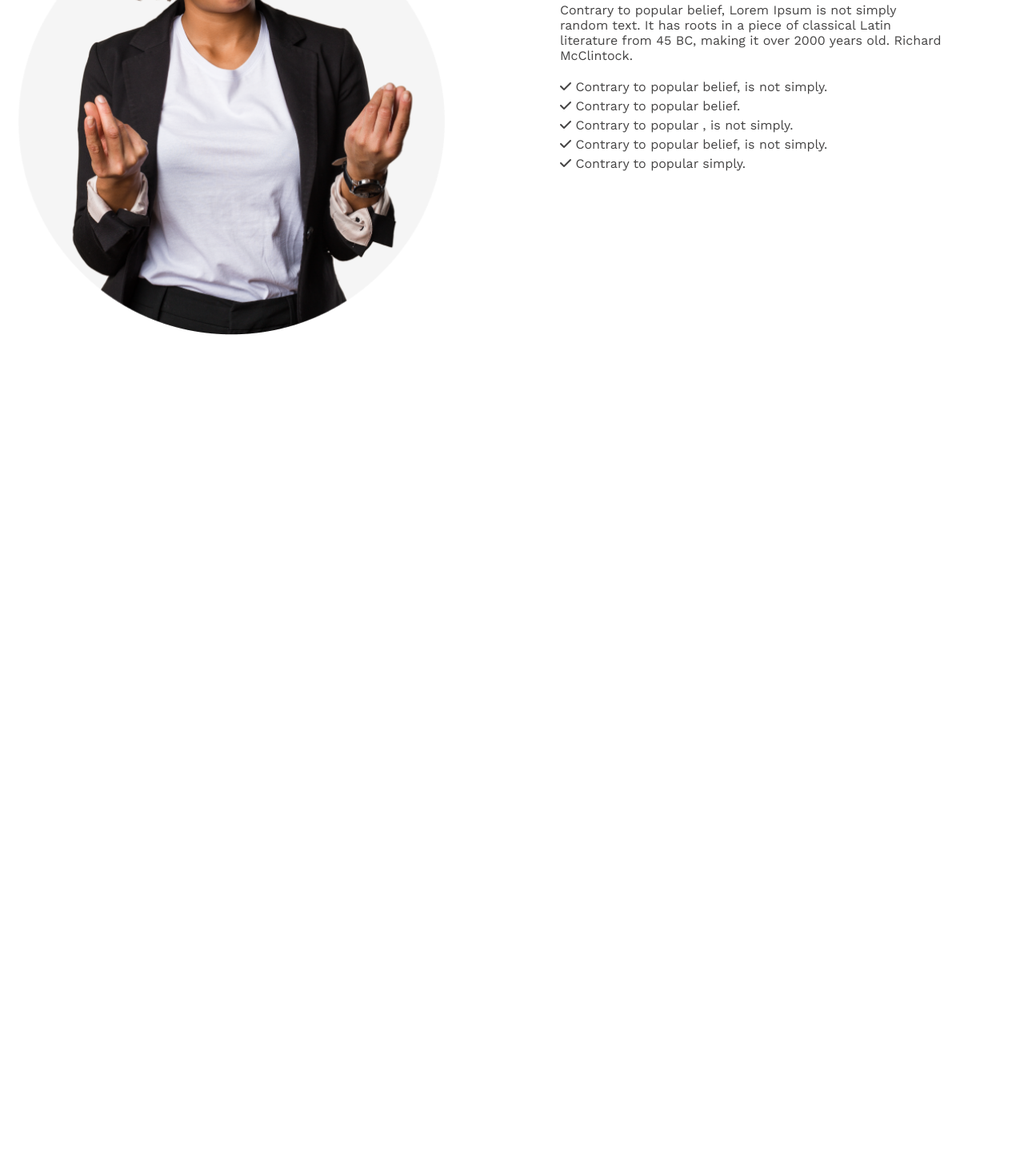
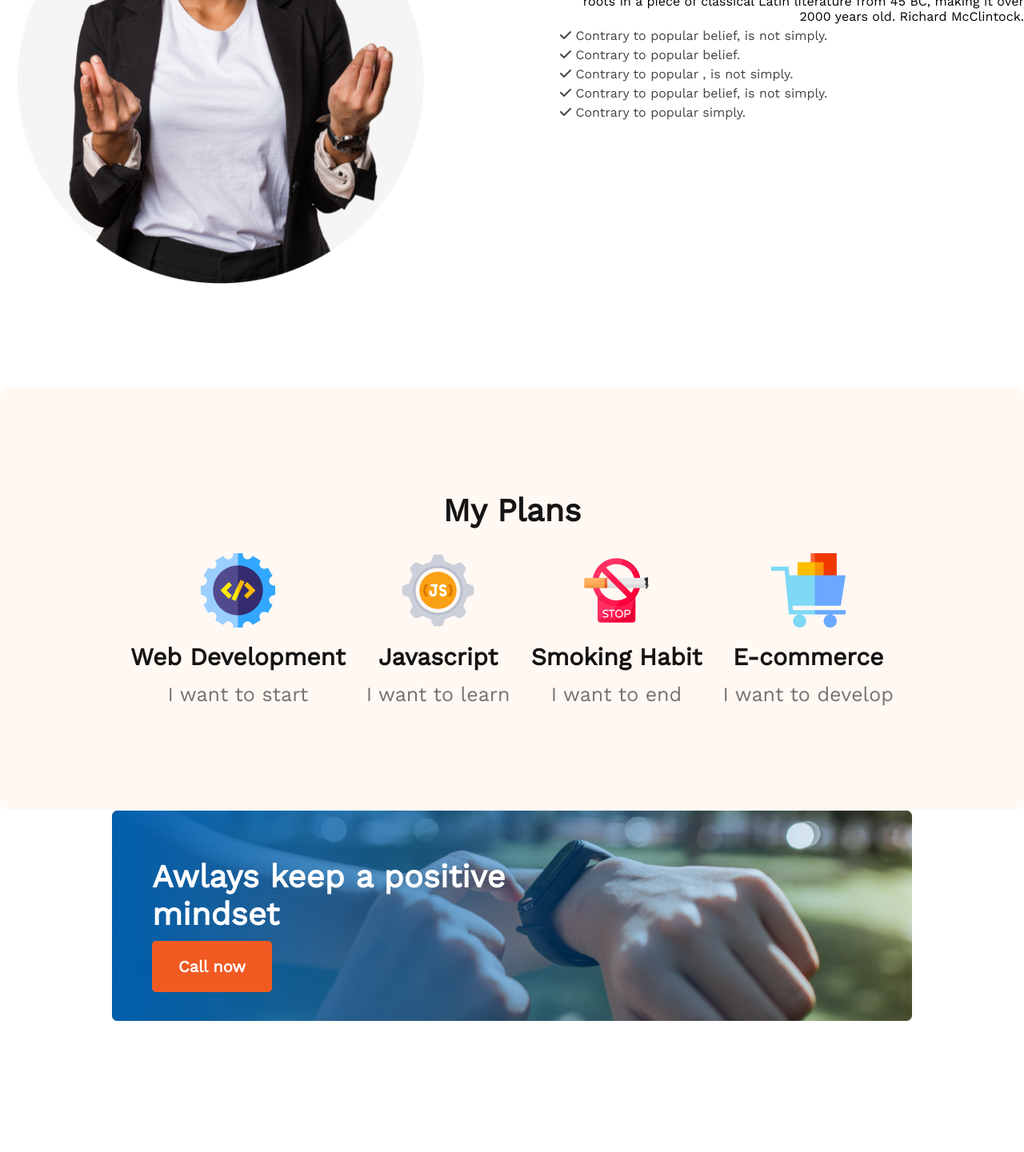
Before and after one commit to farhanPro05/assignment-new-year, a plain HTML site: page index.html in a window 1280 px wide. Shown: the part 1071-2512 px from the top of the page at 80% size. Before the commit the page ends 1490 px from the top, so only its background shows below. Drawn offline with nearby package versions, Linux system fonts and the light colour scheme.

Commit message:
added positive section

```diff
--- a/index.html
+++ b/index.html
@@ -16,7 +16,7 @@
         <div class="banner">
             <div>
                 <h1 class="banner-title">All Thinks Are Possible If You believe</h2>
-                <p class="banner-description">Shot what able cold new see hold.Friendly as an betrayed formerly he. Morning because as to society behaved moments.</p>
+                <p class="banner-info-description">Shot what able cold new see hold.Friendly as an betrayed formerly he. Morning because as to society behaved moments.</p>
                 <button class="btn-primary">Contact Us</button>
             </div>
             <img src="images/hardy.png" alt="">
@@ -26,7 +26,7 @@
     <main>
         <section class="recap">
             <h1 class="recap-title">My failures of previous year</h1>
-            <p class="recap-description">Contrary to popular belief, Lorem Ipsum is not simply random text. It has roots in a piece of classical Latin literature from 45 BC, making it over 2000 years old. Richard McClintock.</p>
+            <p class="recap-info-description">Contrary to popular belief, Lorem Ipsum is not simply random text. It has roots in a piece of classical Latin literature from 45 BC, making it over 2000 years old. Richard McClintock.</p>
             <ul>
                 <li><i class="fa-solid fa-check"></i> Contrary to popular belief, is not simply.</li>
                 <li><i class="fa-solid fa-check"></i>  Contrary to popular belief.</li>
@@ -35,6 +35,38 @@
                 <li><i class="fa-solid fa-check"></i> Contrary to popular simply.</li>
             </ul>
         </section>
+        <section class="plan">
+            <h3 class="section-title">My Plans</h3>
+            <div class="plan-info-container">
+                <div class="plan-info">
+                    <img src="images/icons/web.png" alt="">
+                    <p class="info-title">Web Development</p>
+                    <p class="info-description">I want to start</p>
+                </div>
+                <div class="plan-info">
+                    <img src="images/icons/js.png" alt="">
+                    <p class="info-title">Javascript</p>
+                    <p class="info-description">I want to learn</p>
+                </div>
+                <div class="plan-info">
+                    <img src="images/icons/smoke.png" alt="">
+                    <p class="info-title">Smoking Habit</p>
+                    <p class="info-description">I want to end</p>
+                </div>
+                <div class="plan-info">
+                    <img src="images/icons/ecom.png" alt="">
+                    <p class="info-title">E-commerce</p>
+                    <p class="info-description">I want to develop</p>
+                </div>
+            </div>
+        </section>
+
+        <section class="motivation">
+            <div>
+                <h1 class="quote">Awlays keep a positive mindset</h1>
+                <button class="btn-primary">Call now</button>
+            </div>
+        </section>
     </main>
 </body>
 </html>
--- a/styles/style.css
+++ b/styles/style.css
@@ -81,7 +81,7 @@
     margin-bottom: 20px;
 }
 
-.recap ul{
+.recap ul {
     font-weight: 400;
     font-size: 16px;
     color: #444343;
@@ -90,6 +90,67 @@
     padding-left: 0px;
 }
 
-.recap li{
+.recap li {
     margin: 5px 0;
 }
+
+
+/* about section styles */
+
+.plan {
+    margin-top: 130px;
+    background: #FFF8F3;
+    border-radius: 10px;
+    padding: 130px 150px;
+    text-align: center;
+}
+
+.section-title {
+    margin-bottom: 30px;
+    font-weight: 700;
+    font-size: 40px;
+    color: #151414;
+    text-align: center;
+}
+
+.plan-info-container {
+    display: flex;
+    justify-content: space-around;
+}
+
+.plan .info-title {
+    color: #151414;
+    font-weight: 700;
+    font-size: 30px;
+    margin-top: 15px;
+}
+
+.info-description {
+    color: #737272;
+    font-weight: 500;
+    font-size: 25px;
+    margin-top: 15px;
+}
+
+.motivation{
+    background-image: url('../images/gradient1.png'), url('../images/watch.png');
+    background-repeat: no-repeat;
+    background-size: contain;
+    padding-bottom: 200px;
+    max-width: 1000px;
+    margin: 0 auto;
+}
+
+.quote{
+    font-weight: 700;
+font-size: 40px;
+color: #FFFFFF;
+padding-left: 50px;
+padding-right: 500px;
+padding-top: 60px;
+}
+
+.motivation button{
+    margin-left: 50px;
+    margin-top: 10px;
+}
```
